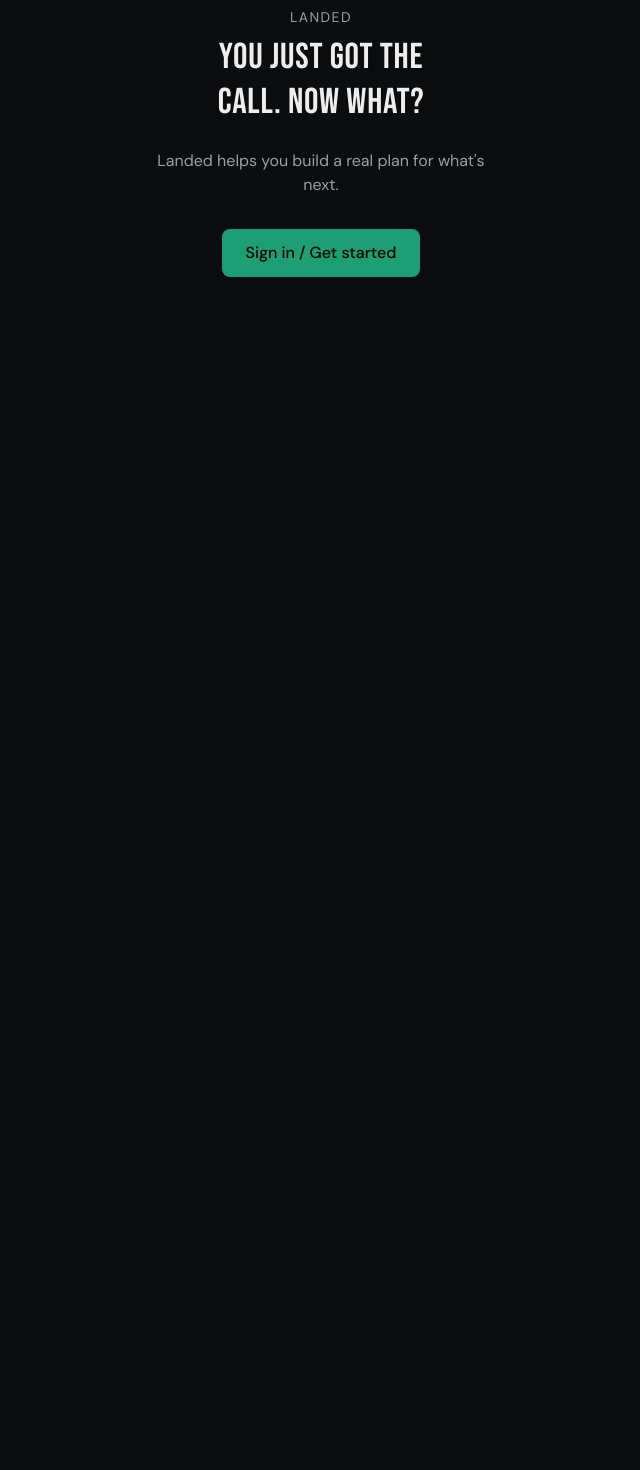
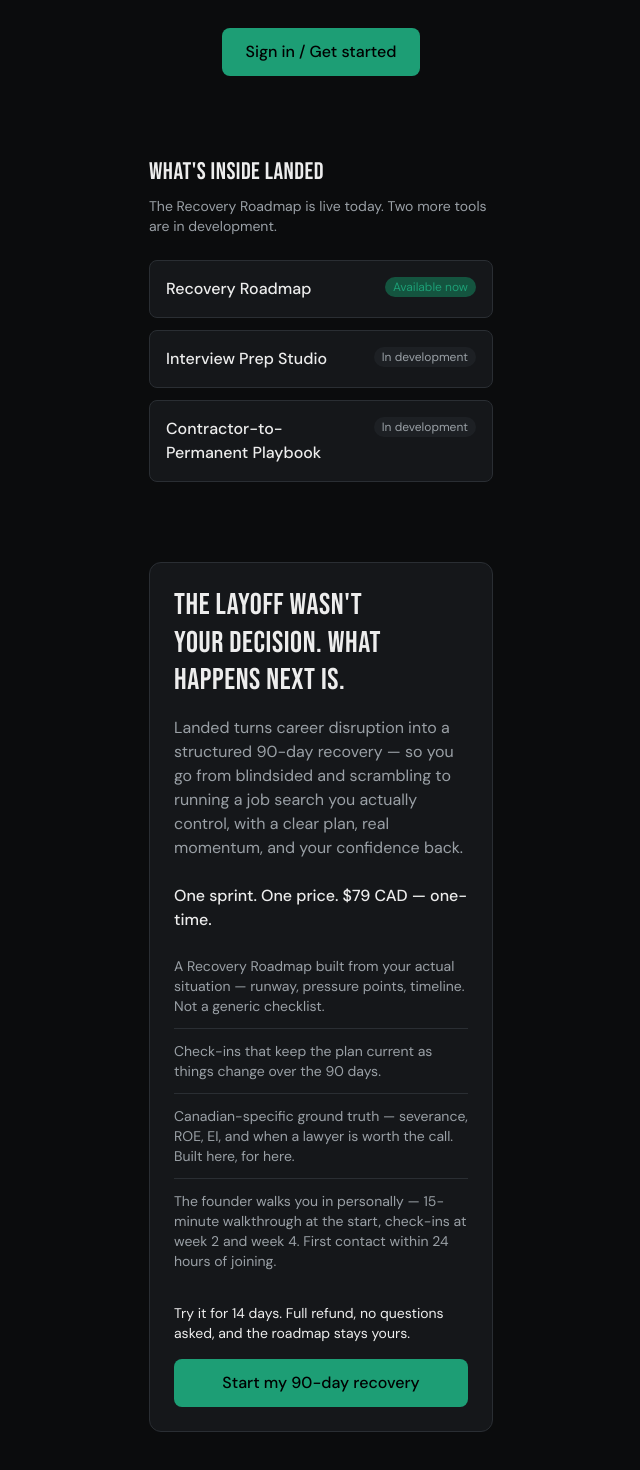
Before and after one commit to jftablada/landed, a Next.js app: page / in a window 1280 px wide. Shown: the part 258-1728 px from the top of the page, without its empty margins (319-959 px from the left). Before the commit the page ends 800 px from the top, so only its background shows below. Built offline with nearby package versions, Linux system fonts and the light colour scheme.

Commit message:
Add pricing section to homepage

```diff
--- a/app/page.tsx
+++ b/app/page.tsx
@@ -1,8 +1,10 @@
 import Link from 'next/link';
+
+const STRIPE_CHECKOUT_URL = 'https://buy.stripe.com/3cIdR1eHx9LS9Un9Ez5gc00';
 
 export default function HomePage() {
   return (
-    <main className="mx-auto flex min-h-screen max-w-sm flex-col items-center justify-center px-5 text-center">
+    <main className="mx-auto flex min-h-screen w-full max-w-sm flex-col items-center px-5 pt-16 pb-32 text-center">
       <p className="text-muted mb-2 text-sm uppercase tracking-widest">Landed</p>
       <h1 className="font-display mb-6 text-4xl leading-tight text-balance">
         You just got the call. Now what?
@@ -16,6 +18,77 @@
       >
         Sign in / Get started
       </Link>
+
+      <section className="mt-20 w-full text-left">
+        <h2 className="font-display text-2xl">What&apos;s inside Landed</h2>
+        <p className="text-muted mt-2 mb-6 text-sm">
+          The Recovery Roadmap is live today. Two more tools are in development.
+        </p>
+        <ul className="space-y-3">
+          <li className="border-hair bg-surface flex items-start justify-between gap-3 rounded-lg border p-4">
+            <span className="font-medium">Recovery Roadmap</span>
+            <span className="bg-brand-soft text-brand shrink-0 rounded-full px-2 py-0.5 text-xs whitespace-nowrap">
+              Available now
+            </span>
+          </li>
+          <li className="border-hair bg-surface flex items-start justify-between gap-3 rounded-lg border p-4">
+            <span className="font-medium">Interview Prep Studio</span>
+            <span className="bg-surface-2 text-muted shrink-0 rounded-full px-2 py-0.5 text-xs whitespace-nowrap">
+              In development
+            </span>
+          </li>
+          <li className="border-hair bg-surface flex items-start justify-between gap-3 rounded-lg border p-4">
+            <span className="font-medium">Contractor-to-Permanent Playbook</span>
+            <span className="bg-surface-2 text-muted shrink-0 rounded-full px-2 py-0.5 text-xs whitespace-nowrap">
+              In development
+            </span>
+          </li>
+        </ul>
+      </section>
+
+      <section className="border-hair bg-surface mt-20 w-full rounded-xl border p-6 text-left">
+        <h2 className="font-display text-3xl leading-tight text-balance">
+          The layoff wasn&apos;t your decision. What happens next is.
+        </h2>
+        <p className="text-muted mt-4">
+          Landed turns career disruption into a structured 90-day recovery —
+          so you go from blindsided and scrambling to running a job search
+          you actually control, with a clear plan, real momentum, and your
+          confidence back.
+        </p>
+        <p className="mt-6 font-medium">
+          One sprint. One price. $79 CAD — one-time.
+        </p>
+        <ul className="text-muted divide-hair mt-6 divide-y text-sm">
+          <li className="py-3 first:pt-0 last:pb-0">
+            A Recovery Roadmap built from your actual situation — runway,
+            pressure points, timeline. Not a generic checklist.
+          </li>
+          <li className="py-3 first:pt-0 last:pb-0">
+            Check-ins that keep the plan current as things change over the
+            90 days.
+          </li>
+          <li className="py-3 first:pt-0 last:pb-0">
+            Canadian-specific ground truth — severance, ROE, EI, and when a
+            lawyer is worth the call. Built here, for here.
+          </li>
+          <li className="py-3 first:pt-0 last:pb-0">
+            The founder walks you in personally — 15-minute walkthrough at
+            the start, check-ins at week 2 and week 4. First contact within
+            24 hours of joining.
+          </li>
+        </ul>
+        <p className="mt-8 text-sm">
+          Try it for 14 days. Full refund, no questions asked, and the
+          roadmap stays yours.
+        </p>
+        <a
+          href={STRIPE_CHECKOUT_URL}
+          className="mt-4 block rounded-lg bg-brand px-6 py-3 text-center font-medium text-black"
+        >
+          Start my 90-day recovery
+        </a>
+      </section>
     </main>
   );
 }
```
